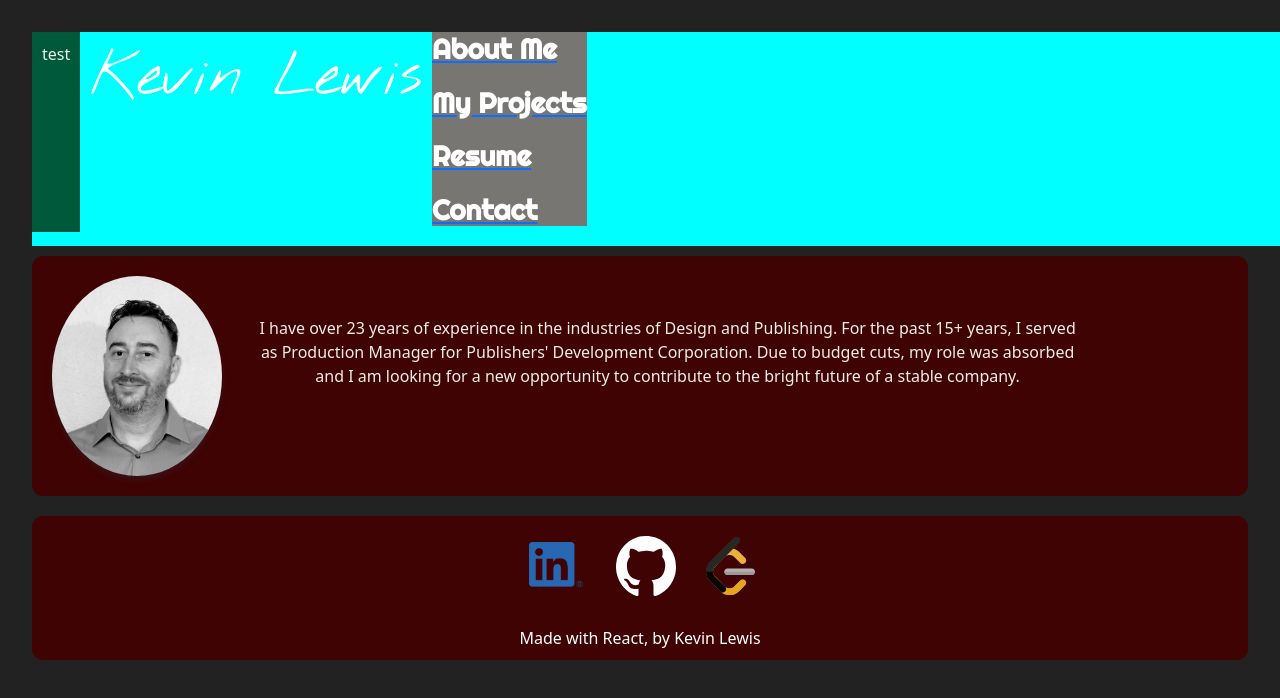
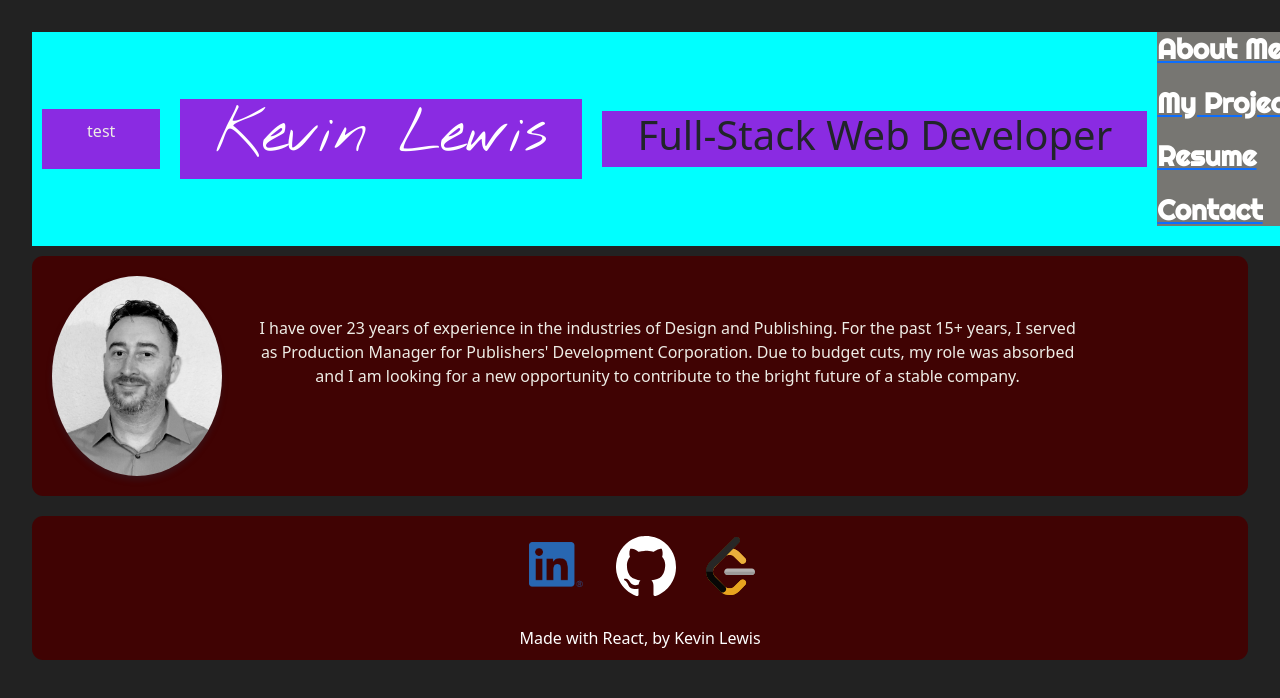
Before and after one commit to KPL33/react_port, a React (Vite) app: page /projects in a window 1280 px wide. Shown: the top 698 px of the page. Built offline with nearby package versions, Linux system fonts and the light colour scheme.

Commit message:
Beginning development of Header

```diff
--- a/src/components/Header/index.jsx
+++ b/src/components/Header/index.jsx
@@ -5,13 +5,15 @@ import './styles.css';
 export default function Header() {
     return (
         <header>
-            <div id="logo-container">
+            <div className="header-box" id="logo-box">
                 <p>test</p>
             </div>
-            <div id="name-box">
+            <div className="header-box" id="name-box">
                 <h1 id="name">Kevin Lewis</h1>
             </div>
-
+            <div className="header-box" id="webdev-box">
+                <h1 id="webdev">Full-Stack Web Developer</h1>
+            </div>
             <div id="nav">
                 <NavBar />
             </div>
--- a/src/components/Header/styles.css
+++ b/src/components/Header/styles.css
@@ -3,15 +3,14 @@ header {
     width: 100vw;
     background-color: aqua;
     display: flex;
+    flex-wrap: wrap;
+    justify-content: space-between;
+    align-items: center;
 }
 
-#logo-container {
-    max-width: 200px;
-    max-height: 200px;
-    background-color: rgb(1, 89, 60);
-}
-
-#name-box {
+.header-box {
+    background-color: blueviolet;
+    flex-grow: 1;
     margin: 10px;
 }
 
@@ -20,3 +19,13 @@ header {
     color: white;
     font-size: 60px;
 }
+
+/* #logo-box {
+    max-width: 200px;
+    max-height: 200px;
+    background-color: rgb(1, 89, 60);
+}
+
+#name-box {
+    margin: 10px;
+}*/
--- a/src/components/Projects/styles.css
+++ b/src/components/Projects/styles.css
@@ -1,5 +1,6 @@
 main {
     background-color: #400303;
+    padding: 10px;
 }
 
 .intro {
```
